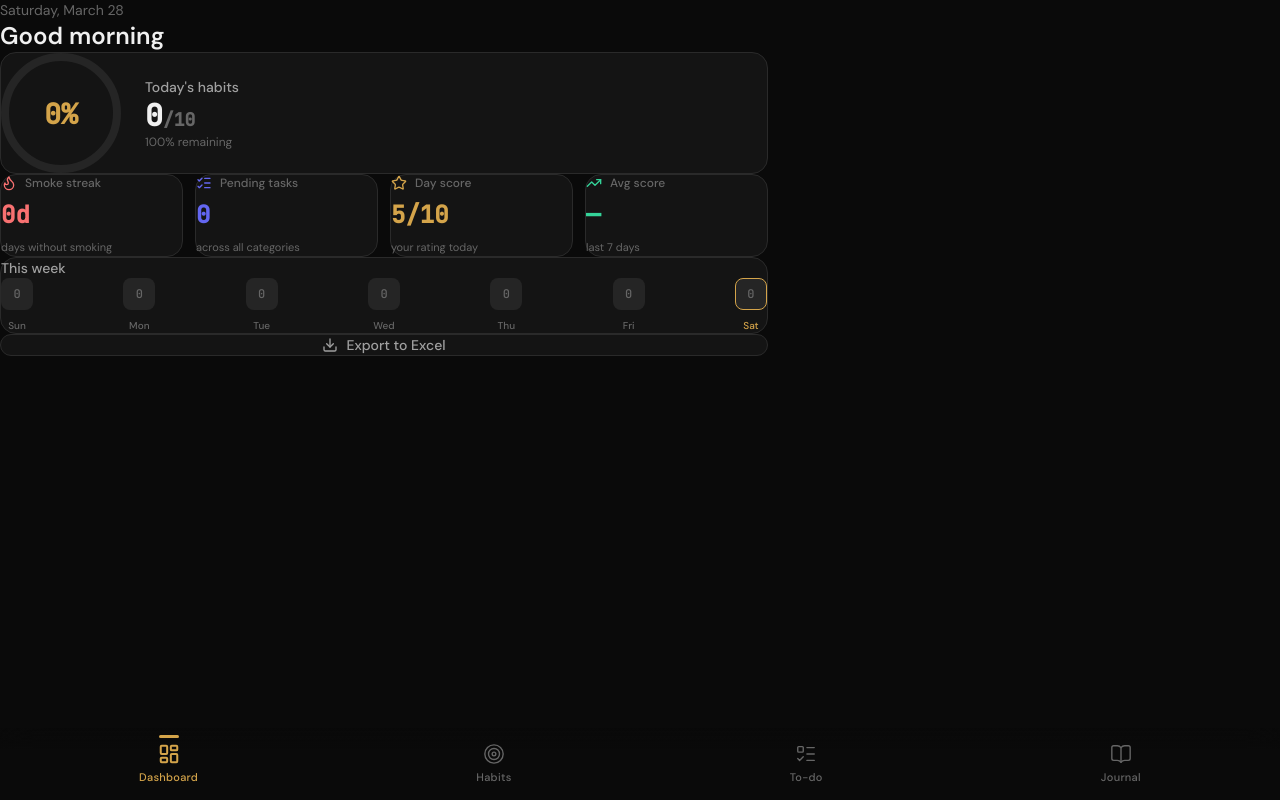
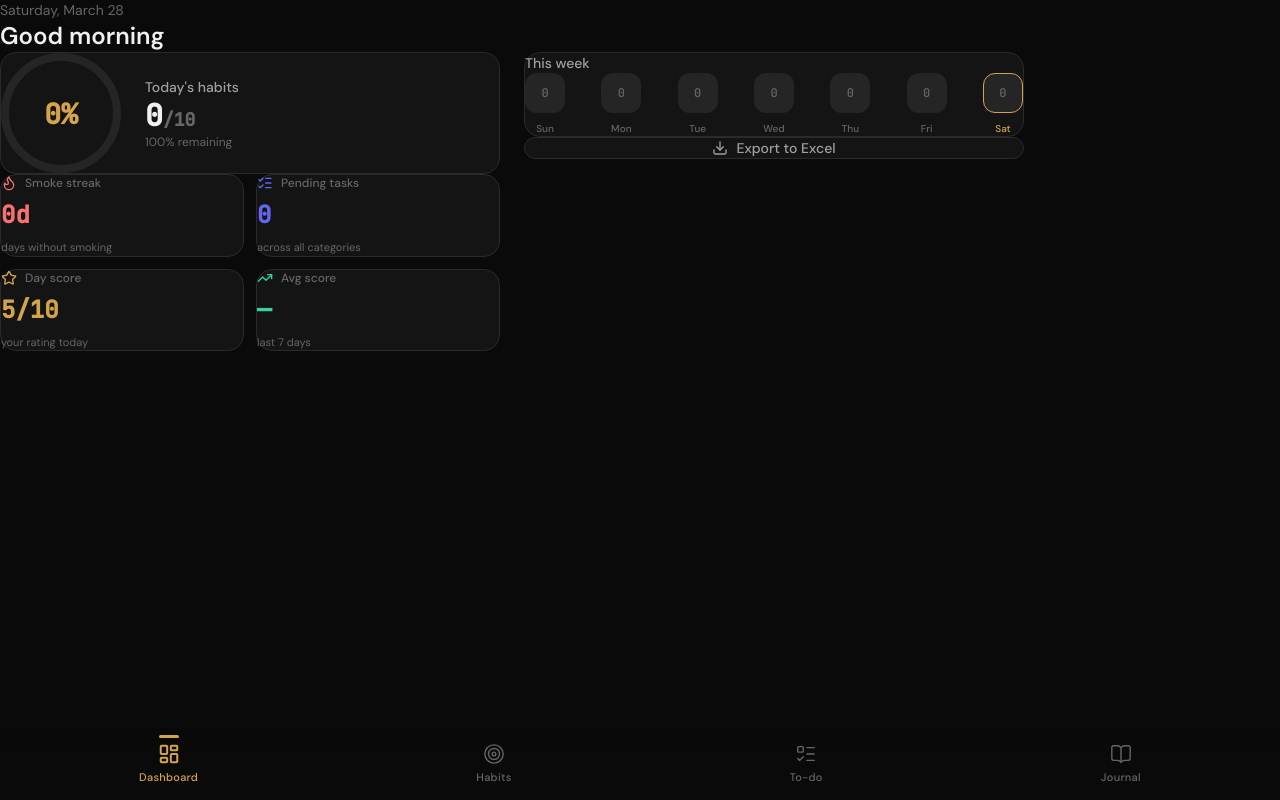
Before and after one commit to alexandremourin/life-os, a React (Vite) app: page /#/dashboard in a window 1280 px wide. Built offline with nearby package versions, Linux system fonts and the light colour scheme; no server answers; the database is empty.

Commit message:
fix responsive + 2col dashboard desktop

```diff
--- a/src/App.jsx
+++ b/src/App.jsx
@@ -33,7 +33,7 @@ export default function App() {
   return (
     <div className="min-h-[100dvh] flex flex-col" style={{ background: 'var(--bg)' }}>
       {/* Main content */}
-      <main className="flex-1 pb-20 px-4 pt-5 md:px-6 md:pt-8 max-w-lg md:max-w-2xl lg:max-w-3xl mx-auto w-full">
+      <main className="flex-1 pb-20 px-4 pt-5 md:px-8 md:pt-10 max-w-lg md:max-w-3xl lg:max-w-5xl mx-auto w-full">
         <Routes>
           <Route path="/" element={<Navigate to="/dashboard" replace />} />
           <Route path="/dashboard" element={<Dashboard store={store} />} />
--- a/src/pages/Dashboard.jsx
+++ b/src/pages/Dashboard.jsx
@@ -83,6 +83,11 @@ export default function Dashboard({ store }) {
         <h1 className="text-2xl font-semibold mt-1">{greeting}</h1>
       </div>
 
+      {/* Desktop: 2-col grid / Mobile: stacked */}
+      <div className="grid grid-cols-1 md:grid-cols-2 gap-6">
+
+        {/* Left column */}
+        <div className="space-y-6">
           {/* Progress ring */}
           <div
             className="rounded-2xl p-6 flex items-center gap-6"
@@ -106,7 +111,7 @@ export default function Dashboard({ store }) {
           </div>
 
           {/* Stats grid */}
-      <div className="grid grid-cols-2 md:grid-cols-4 gap-3">
+          <div className="grid grid-cols-2 gap-3">
             <StatCard
               icon={Flame}
               label="Smoke streak"
@@ -145,7 +150,10 @@ export default function Dashboard({ store }) {
               sub="last 7 days"
             />
           </div>
+        </div>
 
+        {/* Right column */}
+        <div className="space-y-6">
           {/* Week overview */}
           <div
             className="rounded-2xl p-5"
@@ -161,7 +169,7 @@ export default function Dashboard({ store }) {
                 return (
                   <div key={day.date} className="flex flex-col items-center gap-2">
                     <div
-                  className="w-8 h-8 rounded-lg flex items-center justify-center text-xs font-mono font-medium"
+                      className="w-10 h-10 rounded-xl flex items-center justify-center text-xs font-mono font-medium"
                       style={{
                         background: pct === 100 ? 'var(--success-dim)' : pct > 0 ? 'var(--accent-dim)' : 'var(--surface-3)',
                         color: pct === 100 ? 'var(--success)' : pct > 0 ? 'var(--accent)' : 'var(--text-3)',
@@ -196,5 +204,8 @@ export default function Dashboard({ store }) {
             Export to Excel
           </button>
         </div>
+
+      </div>
+    </div>
   )
 }
```
Lines whose indentation alone changed are shown as unchanged.
